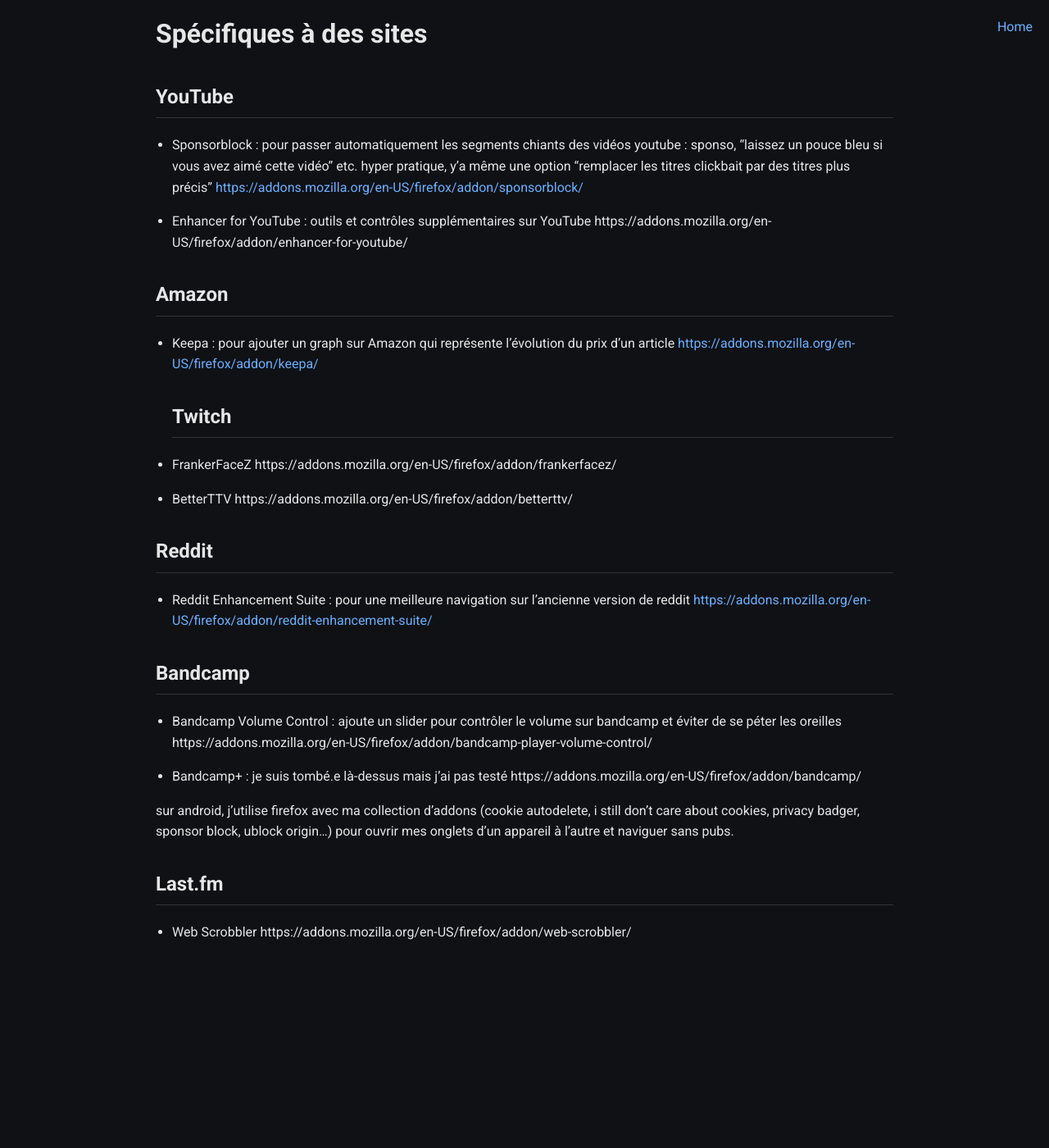
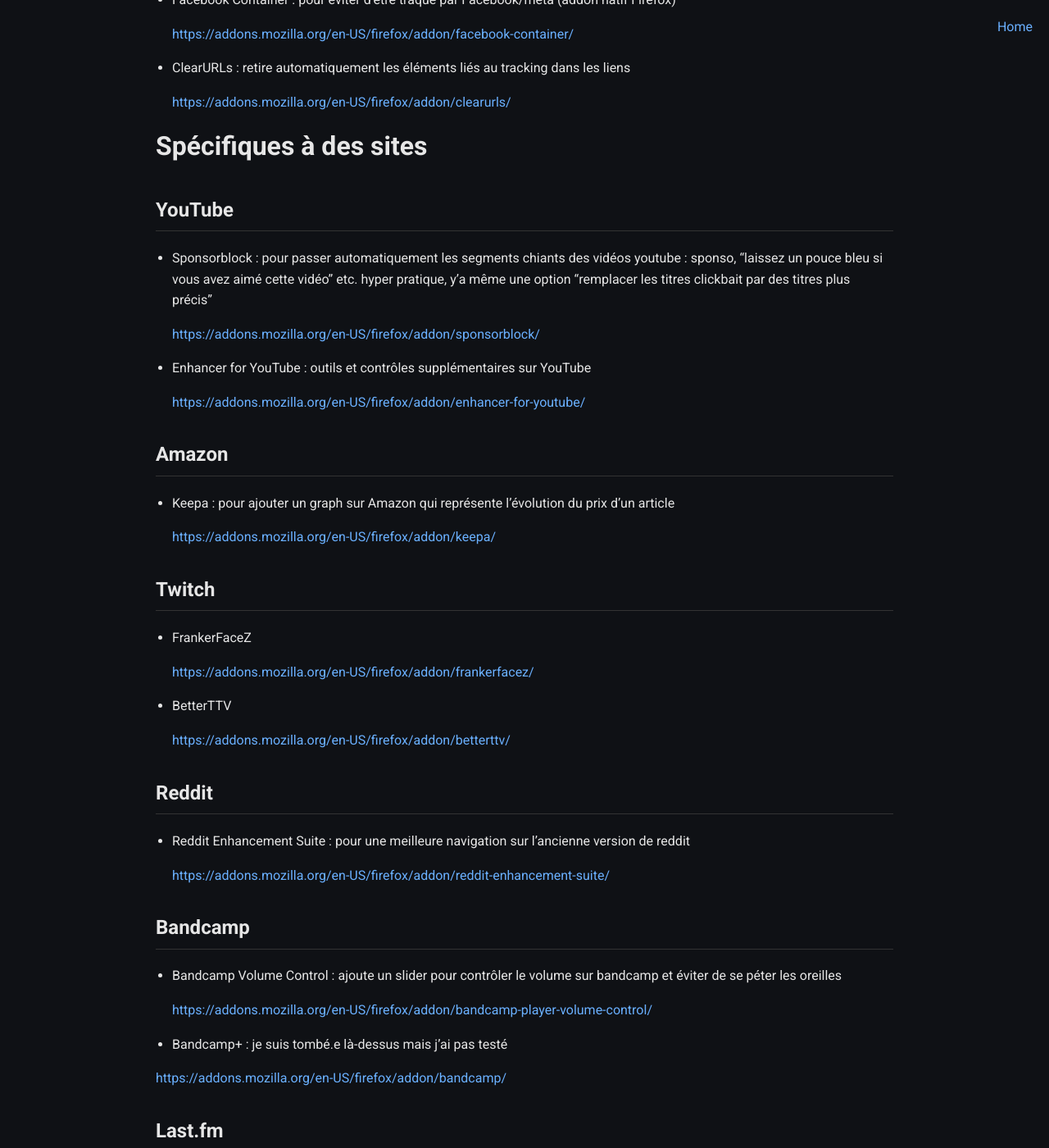
Before and after one commit to victorlxyz/victorlxyz.github.io, a Jekyll site: the page built from _articles_en/extensions-firefox.md, in a window 1280 px wide and 1400 px high, scrolled down 815 px. Shown: the whole window at 82% size. Built offline with Jekyll 4.4.1, drawn with Linux system fonts in a browser that asks for light colours; before the commit the page ends 2021 px from its top, so only the background shows below that; some of the changed text lies outside the part shown.

Commit message:
fix stuff

```diff
--- a/_articles_en/extensions-firefox.md
+++ b/_articles_en/extensions-firefox.md
@@ -6,29 +6,38 @@
 # Essentiels
 
 - uBlock Origin - bloqueur de pubs
+
 	[https://addons.mozilla.org/en-US/firefox/addon/ublock-origin/](https://addons.mozilla.org/en-US/firefox/addon/ublock-origin/)
 
 - i still don't care about cookies - pour ne plus avoir d'avertissements sur les cookies. L'add-on tente automatiquement d'accepter uniquement les cookies essentiels, mais s'il n'y arrive pas, il accepte tout
+
 	[https://addons.mozilla.org/en-US/firefox/addon/istilldontcareaboutcookies/](https://addons.mozilla.org/en-US/firefox/addon/istilldontcareaboutcookies/)
-- Cookie Autodelete : pour supprimer automatiquement les cookies inutiles (dont ceux acceptés par i still don't care about cookies) [https://addons.mozilla.org/en-US/firefox/addon/cookie-autodelete/](https://addons.mozilla.org/en-US/firefox/addon/cookie-autodelete/)
+
+- Cookie Autodelete : pour supprimer automatiquement les cookies inutiles (dont ceux acceptés par i still don't care about cookies)
+[https://addons.mozilla.org/en-US/firefox/addon/cookie-autodelete/](https://addons.mozilla.org/en-US/firefox/addon/cookie-autodelete/)
 
 # Pratique
 
 - To Google Translate : sélectionner du texte, clic droit -> traduire sur Google Translate
-	https://addons.mozilla.org/en-US/firefox/addon/to-google-translate/
+	[https://addons.mozilla.org/en-US/firefox/addon/to-google-translate/](https://addons.mozilla.org/en-US/firefox/addon/to-google-translate/)
 
 - Gestionnaire de mots de passe : Bitwarden, LastPass…
+
+
 # Confidentialité
 
 - Privacy Badger : pour bloquer les trackers. peut-être que ça fait doublon avec d'autres extensions
+
 	[https://addons.mozilla.org/en-US/firefox/addon/privacy-badger17/](https://addons.mozilla.org/en-US/firefox/addon/privacy-badger17/)
 
 - Facebook Container : pour éviter d'être traqué par Facebook/meta (addon natif Firefox)
+
 	[https://addons.mozilla.org/en-US/firefox/addon/facebook-container/](https://addons.mozilla.org/en-US/firefox/addon/facebook-container/)
 
 
 - ClearURLs : retire automatiquement les éléments liés au tracking dans les liens
-	https://addons.mozilla.org/en-US/firefox/addon/clearurls/
+
+	[https://addons.mozilla.org/en-US/firefox/addon/clearurls/](https://addons.mozilla.org/en-US/firefox/addon/clearurls/)
 
 
 # Spécifiques à des sites
@@ -37,40 +46,49 @@
 
 - Sponsorblock : pour passer automatiquement les segments chiants des vidéos youtube : sponso, "laissez un pouce bleu si vous avez aimé cette vidéo" etc.
 hyper pratique, y'a même une option "remplacer les titres clickbait par des titres plus précis"
+
 	[https://addons.mozilla.org/en-US/firefox/addon/sponsorblock/](https://addons.mozilla.org/en-US/firefox/addon/sponsorblock/)
 
 - Enhancer for YouTube : outils et contrôles supplémentaires sur YouTube
-	https://addons.mozilla.org/en-US/firefox/addon/enhancer-for-youtube/
+
+	[https://addons.mozilla.org/en-US/firefox/addon/enhancer-for-youtube/](https://addons.mozilla.org/en-US/firefox/addon/enhancer-for-youtube/)
 
 ## Amazon
 
 - Keepa : pour ajouter un graph sur Amazon qui représente l'évolution du prix d'un article
+
 	[https://addons.mozilla.org/en-US/firefox/addon/keepa/](https://addons.mozilla.org/en-US/firefox/addon/keepa/)
+
 ## Twitch
 
 - FrankerFaceZ
-	https://addons.mozilla.org/en-US/firefox/addon/frankerfacez/
+
+	[https://addons.mozilla.org/en-US/firefox/addon/frankerfacez/](https://addons.mozilla.org/en-US/firefox/addon/frankerfacez/)
 
 - BetterTTV
-	https://addons.mozilla.org/en-US/firefox/addon/betterttv/
+
+	[https://addons.mozilla.org/en-US/firefox/addon/betterttv/](https://addons.mozilla.org/en-US/firefox/addon/betterttv/)
 
 
 ## Reddit
 
 - Reddit Enhancement Suite : pour une meilleure navigation sur l'ancienne version de reddit
+
 	[https://addons.mozilla.org/en-US/firefox/addon/reddit-enhancement-suite/](https://addons.mozilla.org/en-US/firefox/addon/reddit-enhancement-suite/)
 
 ## Bandcamp
 
 - Bandcamp Volume Control : ajoute un slider pour contrôler le volume sur bandcamp et éviter de se péter les oreilles
-	https://addons.mozilla.org/en-US/firefox/addon/bandcamp-player-volume-control/
+
+	[https://addons.mozilla.org/en-US/firefox/addon/bandcamp-player-volume-control/](https://addons.mozilla.org/en-US/firefox/addon/bandcamp-player-volume-control/)
 
 - Bandcamp+ : je suis tombé.e là-dessus mais j'ai pas testé
-https://addons.mozilla.org/en-US/firefox/addon/bandcamp/
 
-sur android, j'utilise firefox avec ma collection d'addons (cookie autodelete, i still don't care about cookies, privacy badger, sponsor block, ublock origin…) pour ouvrir mes onglets d'un appareil à l'autre et naviguer sans pubs.
+[https://addons.mozilla.org/en-US/firefox/addon/bandcamp/](https://addons.mozilla.org/en-US/firefox/addon/bandcamp/)
+
 
 ## Last.fm
 
 - Web Scrobbler
-	https://addons.mozilla.org/en-US/firefox/addon/web-scrobbler/
+
+	[https://addons.mozilla.org/en-US/firefox/addon/web-scrobbler/](https://addons.mozilla.org/en-US/firefox/addon/web-scrobbler/)
```
Also changed, not shown: _articles_fr/extensions-firefox.md (+33 -10 lines).
